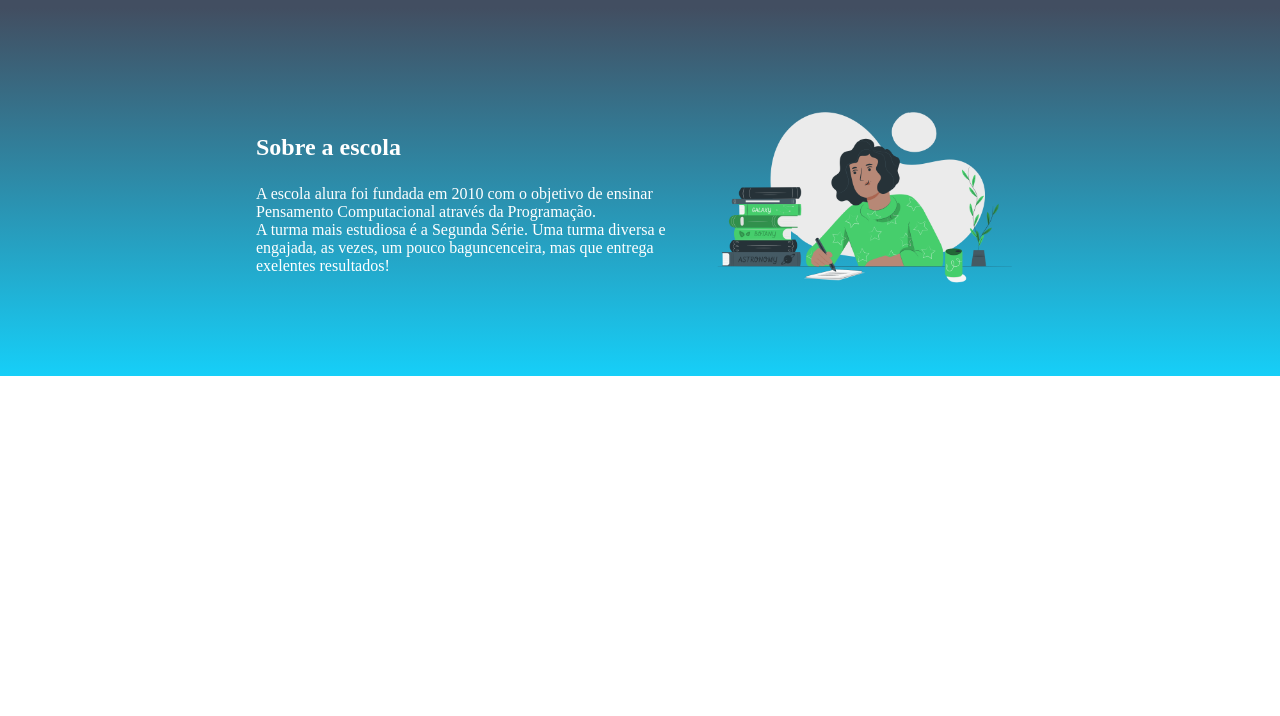
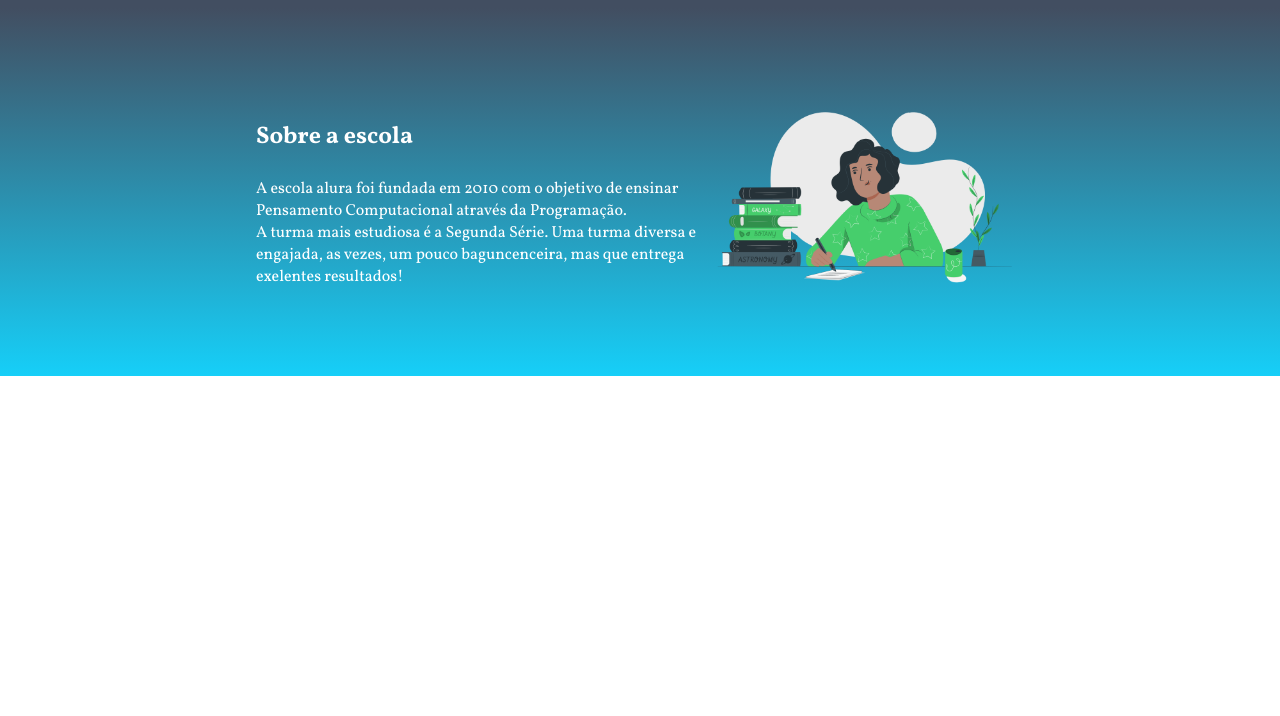
Before and after one commit to iaranohely/Siteescola, a plain HTML site: page index.html in a window 1280 px wide. Shown: the part 84-800 px from the top of the page. Drawn offline with Linux system fonts and the light colour scheme.

Commit message:
kxcms~mc

```diff
--- a/index.html
+++ b/index.html
@@ -6,6 +6,9 @@
  <meta name="viewport" content="width=device-width, initial-scale=1.0">
  <title>Document</title>
  <link rel="stylesheet" href="style.css">
+ <link "<link rel="preconnect" href="https://fonts.googleapis.com">
+ <link rel="preconnect" href="https://fonts.gstatic.com" crossorigin>
+ <link href="https://fonts.googleapis.com/css2?family=Vollkorn:ital,wght@0,400..900;1,400..900&display=swap" rel="stylesheet">
 </head>
 <body>
 <header class="cabecalho">
--- a/style.css
+++ b/style.css
@@ -41,3 +41,6 @@
 .escola-titulo{
   padding: 24px 0;
 }
+body{
+  font-family: 'vollkorn', sans-serif;
+}
```
